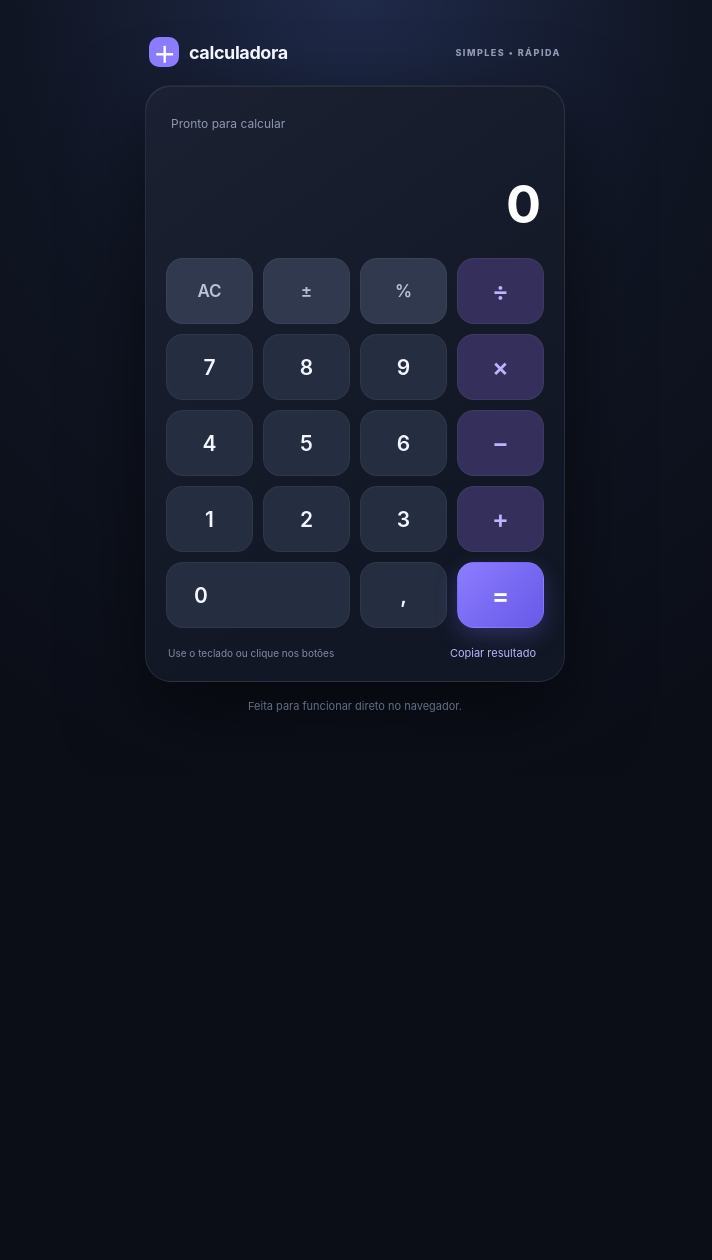
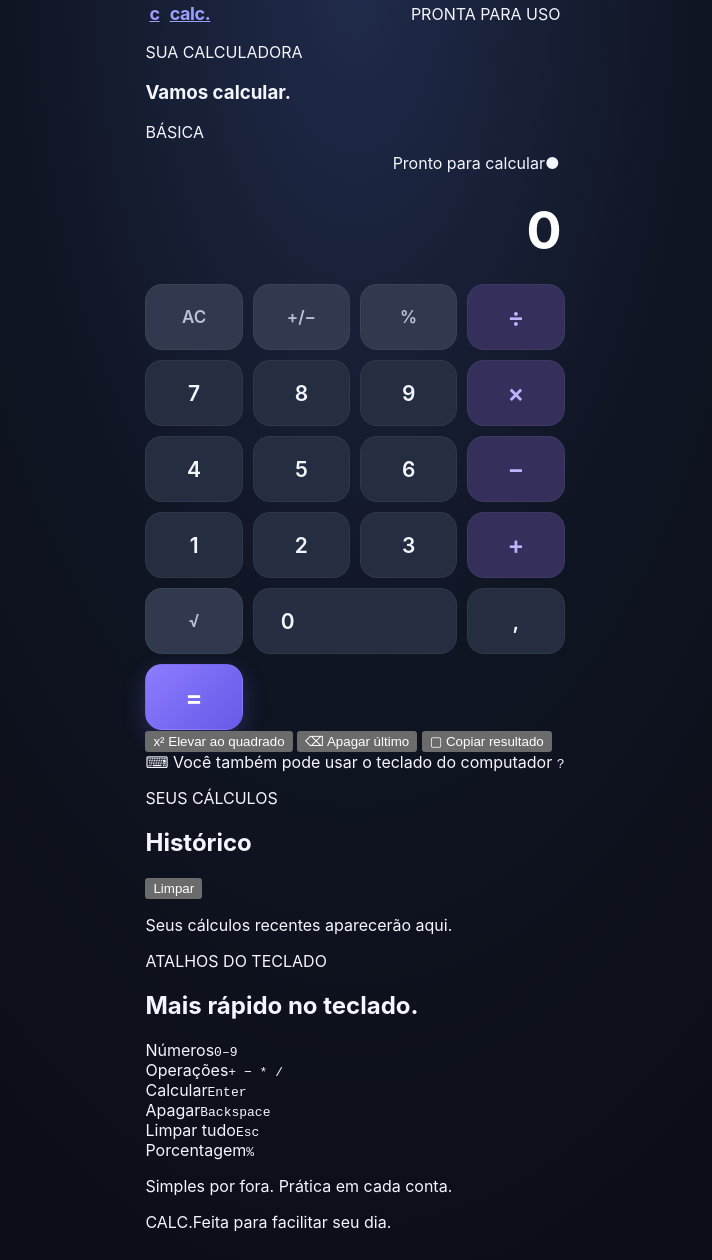
Before and after one commit to gpireseng1141/calculadora, a plain HTML site: page index.html in a window 1280 px wide. Shown: the part 25-1285 px from the top of the page, without its empty margins (285-997 px from the left). Before the commit the page ends 800 px from the top, so only its background shows below. Drawn offline with Linux system fonts and the light colour scheme.

Commit message:
Redesign calculator interface and add history controls

```diff
--- a/index.html
+++ b/index.html
@@ -3,50 +3,77 @@
 <head>
   <meta charset="utf-8">
   <meta name="viewport" content="width=device-width, initial-scale=1">
-  <meta name="theme-color" content="#10131f">
-  <meta name="description" content="Calculadora simples, rápida e responsiva.">
-  <title>Calculadora</title>
+  <meta name="theme-color" content="#090d18">
+  <meta name="description" content="Calculadora moderna com operações, atalhos de teclado e histórico.">
+  <title>Calculadora — rápida e prática</title>
+  <link rel="preconnect" href="https://fonts.googleapis.com">
+  <link rel="preconnect" href="https://fonts.gstatic.com" crossorigin>
+  <link href="https://fonts.googleapis.com/css2?family=DM+Sans:wght@400;500;600;700&family=Space+Grotesk:wght@500;600;700&display=swap" rel="stylesheet">
   <link rel="stylesheet" href="style.css">
 </head>
 <body>
-  <main class="app">
+  <main class="app-shell">
     <header class="topbar">
-      <div class="brand"><span class="brand-icon">＋</span><span>calculadora</span></div>
-      <span class="tag">SIMPLES • RÁPIDA</span>
+      <a class="brand" href="#" aria-label="Calculadora início"><span class="brand-mark">c</span><span>calc<span class="brand-accent">.</span></span></a>
+      <div class="topbar-right"><span class="live-dot"></span><span>PRONTA PARA USO</span></div>
     </header>
-    <section class="calculator" aria-label="Calculadora">
-      <div class="screen">
-        <div class="screen-label" id="status">Pronto para calcular</div>
-        <div class="expression" id="expression" aria-live="polite">0</div>
-        <div class="result" id="result" aria-live="polite">0</div>
-      </div>
-      <div class="keys">
-        <button class="key utility" data-action="clear">AC</button>
-        <button class="key utility" data-action="sign">±</button>
-        <button class="key utility" data-action="percent">%</button>
-        <button class="key operator" data-operator="÷">÷</button>
-        <button class="key" data-number="7">7</button>
-        <button class="key" data-number="8">8</button>
-        <button class="key" data-number="9">9</button>
-        <button class="key operator" data-operator="×">×</button>
-        <button class="key" data-number="4">4</button>
-        <button class="key" data-number="5">5</button>
-        <button class="key" data-number="6">6</button>
-        <button class="key operator" data-operator="−">−</button>
-        <button class="key" data-number="1">1</button>
-        <button class="key" data-number="2">2</button>
-        <button class="key" data-number="3">3</button>
-        <button class="key operator" data-operator="+">+</button>
-        <button class="key zero" data-number="0">0</button>
-        <button class="key" data-action="decimal">,</button>
-        <button class="key equals" data-action="equals">=</button>
-      </div>
-      <footer class="calculator-footer">
-        <span>Use o teclado ou clique nos botões</span>
-        <button id="copy" class="copy-button" type="button">Copiar resultado</button>
-      </footer>
+
+    <section class="workspace">
+      <section class="calculator-card" aria-label="Calculadora">
+        <div class="card-heading"><div><p class="eyebrow">SUA CALCULADORA</p><h1>Vamos calcular.</h1></div><span class="mode-pill">BÁSICA</span></div>
+        <div class="screen">
+          <div class="screen-top"><span id="status">Pronto para calcular</span><span class="screen-indicator">●</span></div>
+          <div class="expression" id="expression" aria-live="polite"></div>
+          <div class="result-row"><output class="result" id="result" aria-live="polite">0</output><span class="result-cursor"></span></div>
+        </div>
+        <div class="keys" id="keys">
+          <button class="key utility" data-action="clear" aria-label="Limpar tudo">AC</button>
+          <button class="key utility" data-action="sign" aria-label="Inverter sinal">+/−</button>
+          <button class="key utility" data-action="percent" aria-label="Porcentagem">%</button>
+          <button class="key operator" data-operator="÷" aria-label="Dividir">÷</button>
+
+          <button class="key" data-number="7">7</button><button class="key" data-number="8">8</button><button class="key" data-number="9">9</button>
+          <button class="key operator" data-operator="×" aria-label="Multiplicar">×</button>
+
+          <button class="key" data-number="4">4</button><button class="key" data-number="5">5</button><button class="key" data-number="6">6</button>
+          <button class="key operator" data-operator="−" aria-label="Subtrair">−</button>
+
+          <button class="key" data-number="1">1</button><button class="key" data-number="2">2</button><button class="key" data-number="3">3</button>
+          <button class="key operator" data-operator="+" aria-label="Somar">+</button>
+
+          <button class="key utility function-key" data-action="sqrt" aria-label="Raiz quadrada">√</button>
+          <button class="key zero" data-number="0">0</button>
+          <button class="key" data-action="decimal" aria-label="Vírgula decimal">,</button>
+          <button class="key equals" data-action="equals" aria-label="Calcular resultado">=</button>
+        </div>
+        <div class="extra-actions">
+          <button class="text-action" data-action="square">x² <span>Elevar ao quadrado</span></button>
+          <button class="text-action" data-action="backspace">⌫ <span>Apagar último</span></button>
+          <button class="text-action" id="copy">▢ <span>Copiar resultado</span></button>
+        </div>
+        <div class="keyboard-note"><span class="keyboard-icon">⌨</span> Você também pode usar o teclado do computador <kbd>?</kbd></div>
+      </section>
+
+      <aside class="side-panel">
+        <section class="side-card history-card">
+          <div class="side-heading"><div><p class="eyebrow">SEUS CÁLCULOS</p><h2>Histórico</h2></div><button id="clear-history" class="clear-history" type="button">Limpar</button></div>
+          <div id="history" class="history-list"><p class="empty-history">Seus cálculos recentes aparecerão aqui.</p></div>
+        </section>
+        <section class="side-card shortcuts-card">
+          <p class="eyebrow">ATALHOS DO TECLADO</p><h2>Mais rápido no teclado.</h2>
+          <div class="shortcut-list">
+            <div><span>Números</span><kbd>0–9</kbd></div>
+            <div><span>Operações</span><kbd>+ − * /</kbd></div>
+            <div><span>Calcular</span><kbd>Enter</kbd></div>
+            <div><span>Apagar</span><kbd>Backspace</kbd></div>
+            <div><span>Limpar tudo</span><kbd>Esc</kbd></div>
+            <div><span>Porcentagem</span><kbd>%</kbd></div>
+          </div>
+        </section>
+        <p class="side-footnote">Simples por fora. Prática em cada conta.</p>
+      </aside>
     </section>
-    <p class="credit">Feita para funcionar direto no navegador.</p>
+    <footer class="page-footer"><span>CALC<span class="brand-accent">.</span></span><span>Feita para facilitar seu dia.</span></footer>
   </main>
   <script src="script.js"></script>
 </body>
```
